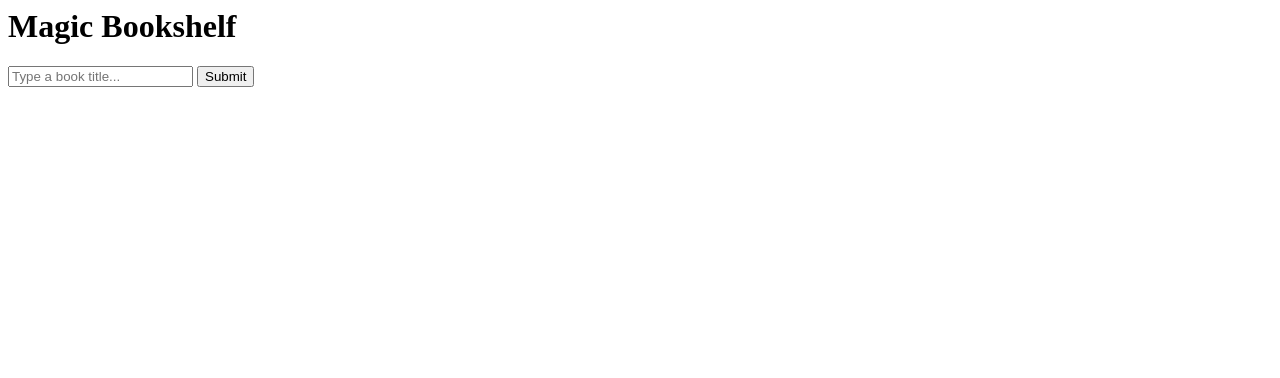
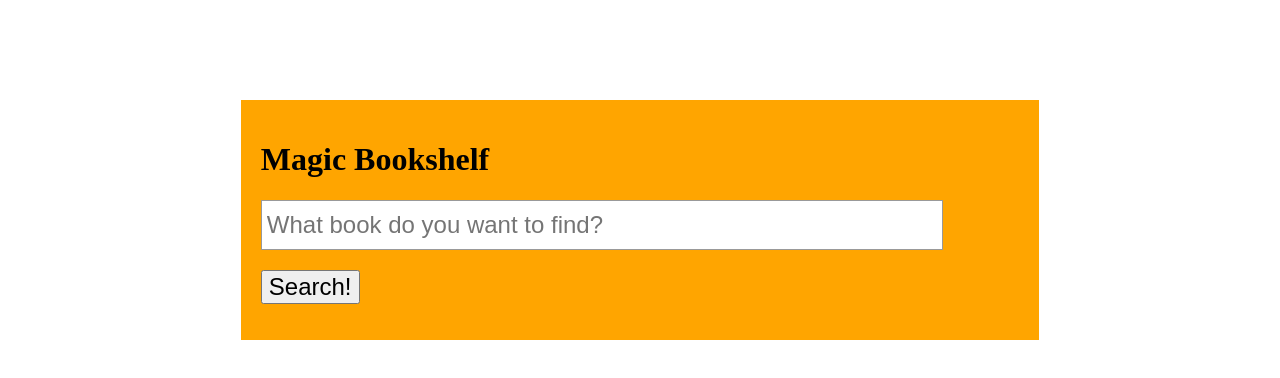
Before and after one commit to isaacrandel/magic-bookshelf, a plain HTML site: page frontend/index.html in a window 1280 px wide. Drawn offline with nearby package versions, Linux system fonts and the light colour scheme.

Commit message:
Basic styling

```diff
--- a/frontend/index.html
+++ b/frontend/index.html
@@ -1,18 +1,57 @@
 <html>
   <head>
-    <script src="https://code.jquery.com/jquery-3.0.0.min.js" integrity="sha256-JmvOoLtYsmqlsWxa7mDSLMwa6dZ9rrIdtrrVYRnDRH0=" crossorigin="anonymous"></script>
+    <script src="https://code.jquery.com/jquery-3.0.0.min.js"
+  integrity="sha256-JmvOoLtYsmqlsWxa7mDSLMwa6dZ9rrIdtrrVYRnDRH0="
+            crossorigin="anonymous"></script>
+    <style media="screen" type="text/css">
+
+     #book-title {
+       margin-bottom: 20px;
+       display: block;
+       width: 90%;
+       height: 50px;
+       border: 1px solid #999999;
+       padding: 5px;
+       font-size: 24px;
+     }
+
+     #search button {
+       font-size:24px;
+     }
+
+     #inner {
+       background-color: orange;
+       padding: 20px;
+       width: 60%;
+       margin: 100px auto 0 auto;
+     }
+    </style>
   </head>
   <body>
-    <h1>Magic Bookshelf</h1>
-    <form id="search">
-      <input placeholder="Type a book title..." pattern=".{3,}" required title="Type at least 3 letters from the title.">
-      <button type="submit">Submit</button>
-    </form>
-    <div id="result">
-      <span class="result-msg"></span>
+    <div>
+      <div id="inner">
+        <h1>Magic Bookshelf</h1>
+        <form id="search">
+          <input id="book-title" placeholder="What book do you want to find?" pattern=".{3,}" required title="Type at least 3 letters from the title.">
+          <button type="submit">Search!</button>
+        </form>
+        <div id="result">
+          <span class="result-msg"></span>
+        </div>
+      </div>
     </div>
+    <script>
 
-    <script>
+     function resizeInput() {
+       $(this).attr('size', $(this).val().length);
+     }
+
+     $('input[type="text"]')
+       // event handler
+              .keyup(resizeInput)
+       // resize on page load
+              .each(resizeInput);
+
      var host = 'raspbarry';
      var searchUrl = 'http://' + host + ':5000/book/?title='
 
@@ -40,7 +79,7 @@
            displayResult(book);
          },
          error:function (xhr, ajaxOptions, thrownError){
-           $('.result-msg').text('No book found with that title, try searching again.');
+           $('.result-msg').text('Sorry the Magic Bookshelf doesn\'t have a book called ' + title + ', try searching again.');
          }
        });
        e.preventDefault();
```
